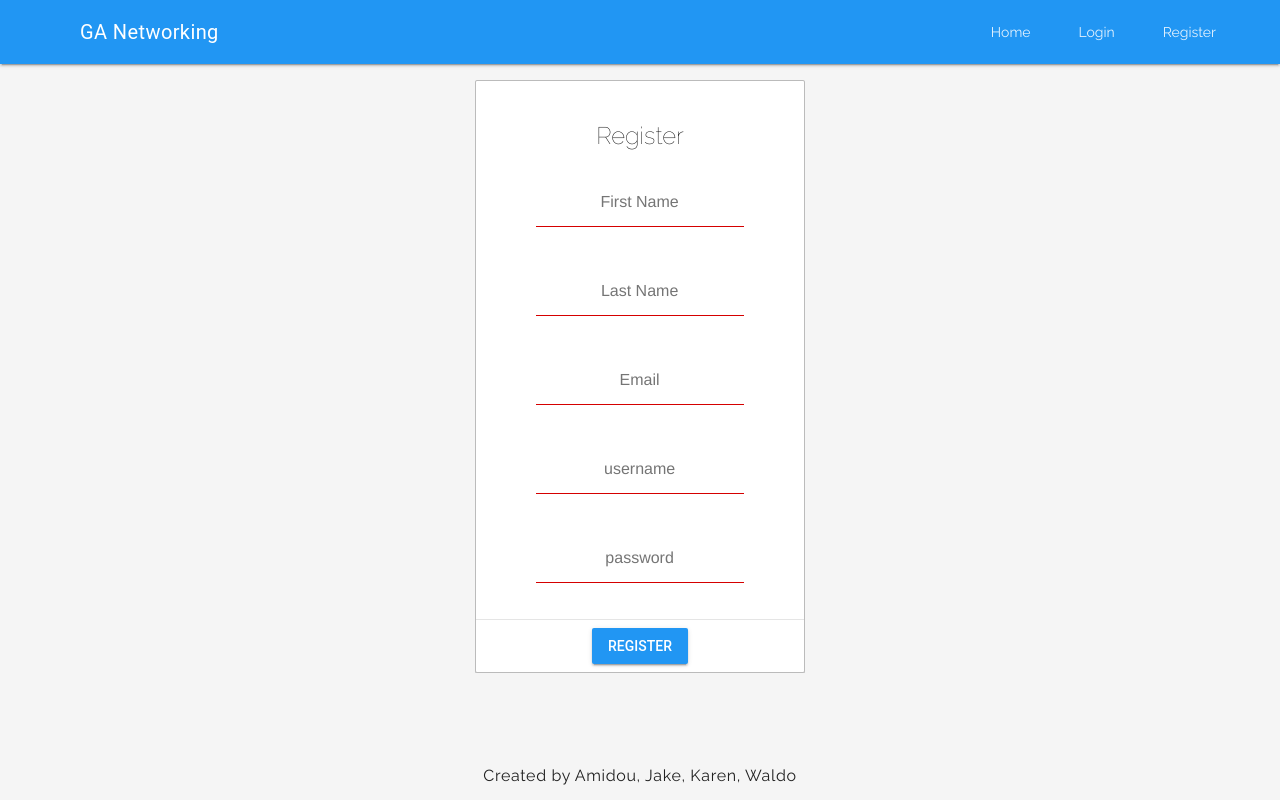
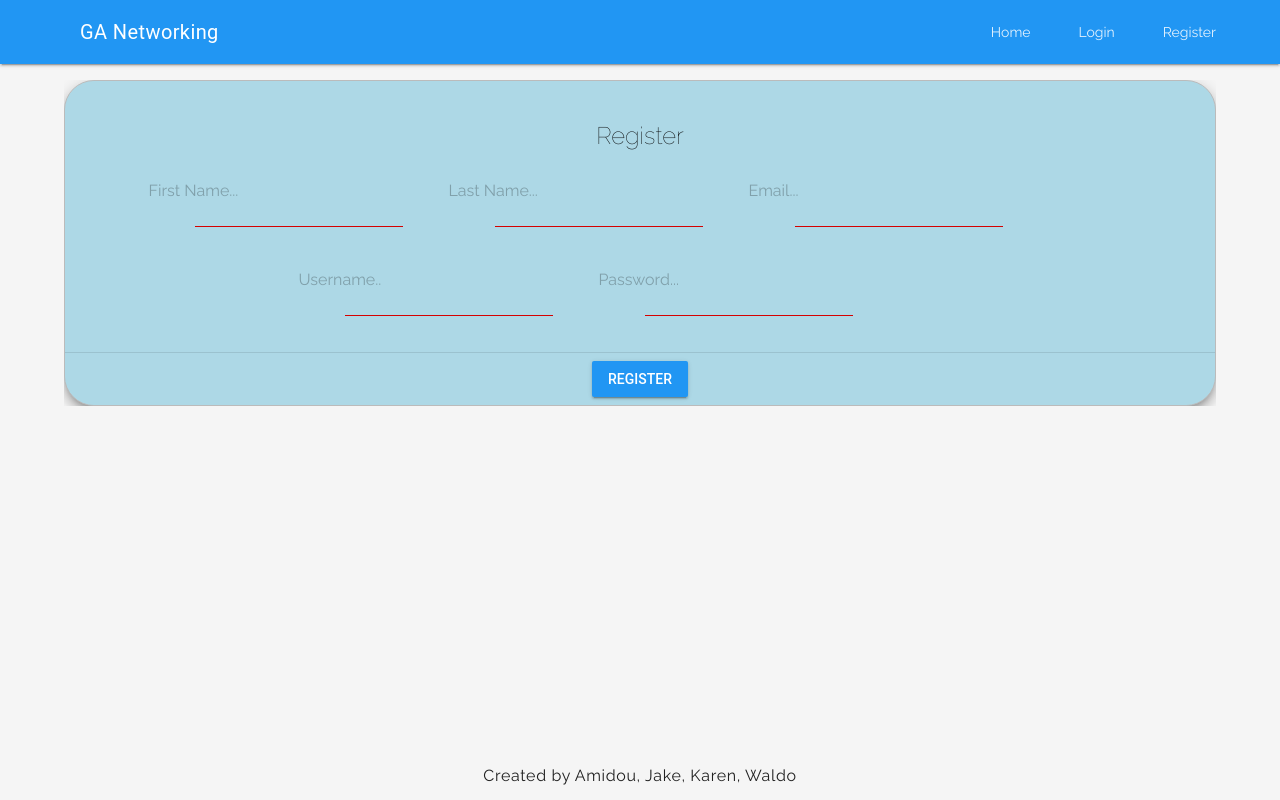
Before and after one commit to halo123u/GA-Networking-App, a React (Create React App) app in the folder client/: page /register in a window 1280 px wide. Built offline with nearby package versions, Linux system fonts and the light colour scheme.

Commit message:
minor changes to the register

```diff
--- a/client/src/App.css
+++ b/client/src/App.css
@@ -145,7 +145,7 @@ div.mdl-textfield input{
     width: auto;
     margin: 0 auto;
 }
-.login-page, .register{
+.login-page, .register-page{
    background-color: lightblue;
     /* position: absolute; */
     border-radius: 30px;
--- a/client/src/components/Login.jsx
+++ b/client/src/components/Login.jsx
@@ -30,11 +30,11 @@ class Login extends Component{
                 <form onSubmit={(e) => this.props.submit(e, this.state.username, this.state.password)}>
                     <div className="mdl-card__supporting-text">
                         <div className="mdl-textfield mdl-js-textfield">
-                            <input className="mdl-textfield__input" id="username" type="text" required="true" name="username" value={this.state.username} placeholder="Username" onChange={this.handleInputChange} />
+                            <input className="mdl-textfield__input" id="username" type="text" required="true" name="username" value={this.state.username} onChange={this.handleInputChange} />
                             <label className="mdl-textfield__label" htmlFor="username">Username...</label>
                         </div>
                         <div className="mdl-textfield mdl-js-textfield">
-                            <input className="mdl-textfield__input" id="password" type="password" required="true" name="password" value={this.state.password} placeholder="Password" onChange={this.handleInputChange} />
+                            <input className="mdl-textfield__input" id="password" type="password" required="true" name="password" value={this.state.password} onChange={this.handleInputChange} />
                             <label className="mdl-textfield__label" htmlFor="password">Password...</label>
                         </div>
                     </div>
--- a/client/src/components/Register.jsx
+++ b/client/src/components/Register.jsx
@@ -48,23 +48,23 @@ class Register extends Component{
                 <form onSubmit={(e) => this.props.submit(e, this.state.username, this.state.password, this.state.email, this.state.firstName, this.state.lastName)}>
                     <div className="mdl-card__supporting-text">
                         <div className="mdl-textfield mdl-js-textfield">
-                            <input className="mdl-textfield__input" id="name" type="text" required="true" name="firstName" placeholder="First Name" value={this.state.firstName} onChange={this.handleInputChange} />
+                            <input className="mdl-textfield__input" id="name" type="text" required="true" name="firstName" value={this.state.firstName} onChange={this.handleInputChange} />
                             <label className="mdl-textfield__label" htmlFor="name">First Name...</label>
                         </div>
                         <div className="mdl-textfield mdl-js-textfield">
-                            <input className="mdl-textfield__input" id="last" type="text" required="true" name="lastName" placeholder="Last Name" value={this.state.lastName} onChange={this.handleInputChange} />
+                            <input className="mdl-textfield__input" id="last" type="text" required="true" name="lastName" value={this.state.lastName} onChange={this.handleInputChange} />
                             <label className="mdl-textfield__label" htmlFor="last">Last Name...</label>
                         </div>
                         <div className="mdl-textfield mdl-js-textfield">
-                            <input className="mdl-textfield__input" id="email" type="email" required="true" name="email" placeholder="Email" value={this.state.email} onChange={this.handleInputChange} />
+                            <input className="mdl-textfield__input" id="email" type="email" required="true" name="email" value={this.state.email} onChange={this.handleInputChange} />
                             <label className="mdl-textfield__label" htmlFor="email">Email...</label>
                         </div>
                         <div className="mdl-textfield mdl-js-textfield">
-                            <input className="mdl-textfield__input" id="user-reg" type="text" required="true" name="username" placeholder="username" value={this.state.username} onChange={this.handleInputChange} />
+                            <input className="mdl-textfield__input" id="user-reg" type="text" required="true" name="username" value={this.state.username} onChange={this.handleInputChange} />
                             <label className="mdl-textfield__label" htmlFor="user-reg">Username..</label>
                         </div>
                         <div className="mdl-textfield mdl-js-textfield">
-                            <input className="mdl-textfield__input" id="password-reg" type="password" required="true" name="password" placeholder="password" value={this.state.password} onChange={this.handleInputChange} />
+                            <input className="mdl-textfield__input" id="password-reg" type="password" required="true" name="password" value={this.state.password} onChange={this.handleInputChange} />
                             <label className="mdl-textfield__label" htmlFor="password-reg">Password...</label>
                         </div>
                     </div>
```
